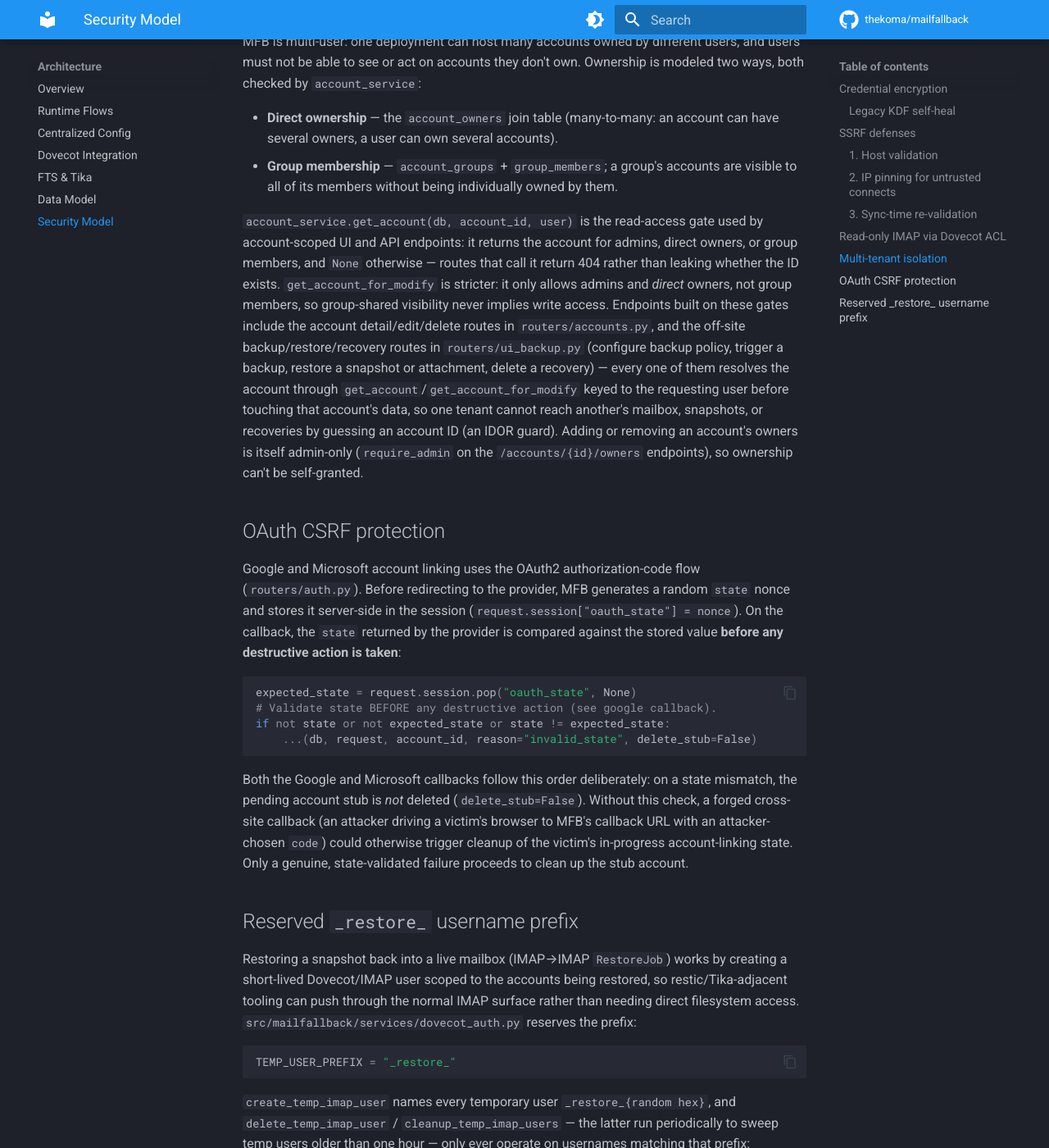
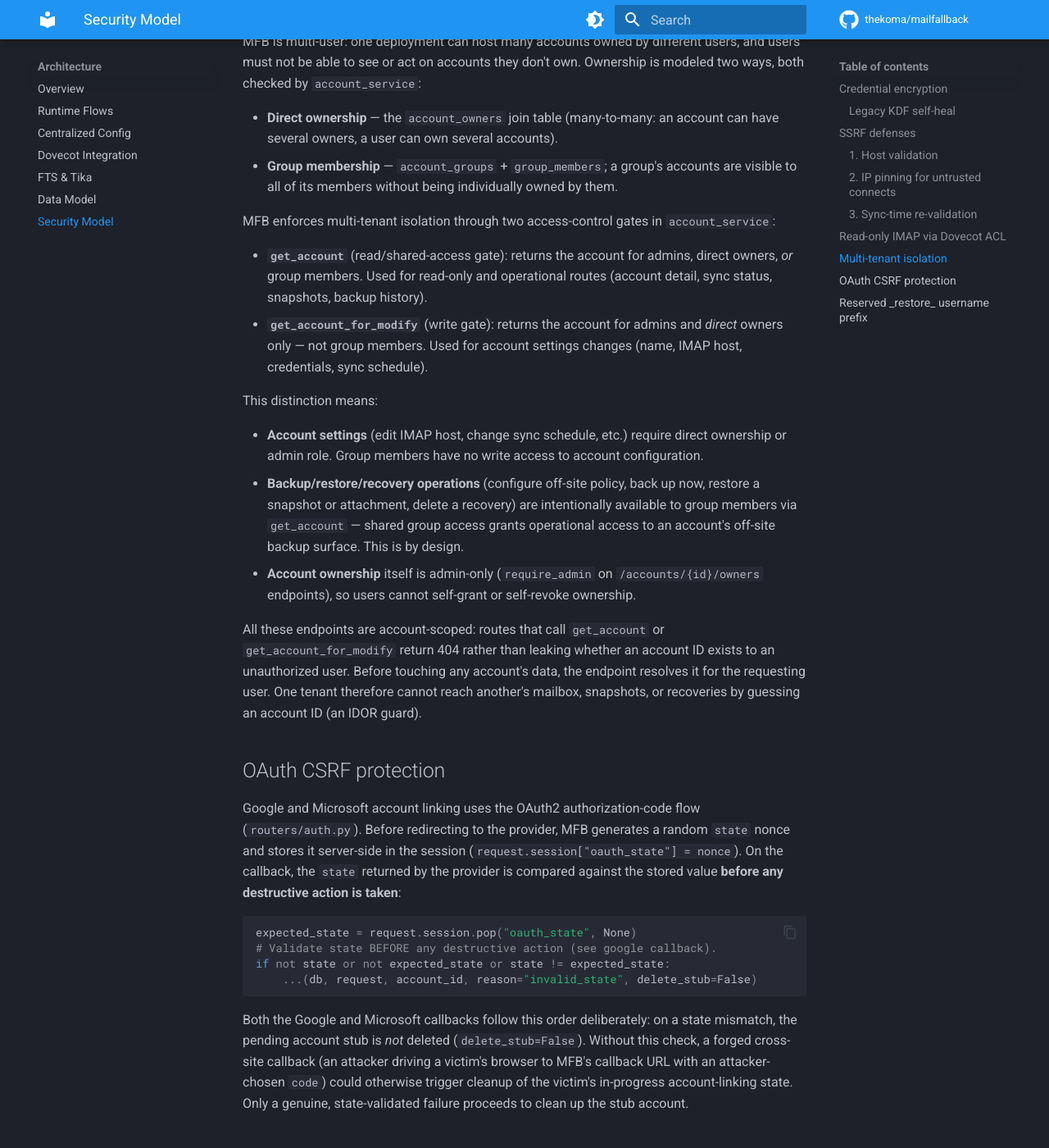
Before and after one commit to thekoma/mailfallback, an MkDocs documentation site: the page built from docs/src/architecture/security.md, in a window 1280 px wide and 1400 px high, scrolled down 3725 px. Shown: the whole window at 82% size. Built offline with MkDocs 1.6.1 and Material for MkDocs 9.7.7, drawn with Linux system fonts in a browser that asks for light colours; comment, search, counter and statistics services are not loaded.

Commit message:
docs(architecture): correct multi-tenant write-access description + lexicon
Fix the Multi-tenant isolation section to accurately distinguish:
- get_account (read/shared-access gate, includes group members)
- get_account_for_modify (write gate, admins and direct owners only)

Clarify that account settings changes require direct ownership, while
backup/restore/recovery operations are intentionally available to group
members by design (shared operational access). Fix bare "backup" noun
("trigger a backup" → "back up now").

Co-Authored-By: Claude Opus 4.8 <noreply@anthropic.com>

```diff
--- a/docs/src/architecture/security.md
+++ b/docs/src/architecture/security.md
@@ -169,21 +169,34 @@ Ownership is modeled two ways, both checked by `account_service`:
 - **Group membership** — `account_groups` + `group_members`; a group's accounts
   are visible to all of its members without being individually owned by them.
 
-`account_service.get_account(db, account_id, user)` is the read-access gate used
-by account-scoped UI and API endpoints: it returns the account for admins,
-direct owners, or group members, and `None` otherwise — routes that call it
-return 404 rather than leaking whether the ID exists. `get_account_for_modify`
-is stricter: it only allows admins and *direct* owners, not group members, so
-group-shared visibility never implies write access. Endpoints built on these
-gates include the account detail/edit/delete routes in `routers/accounts.py`,
-and the off-site backup/restore/recovery routes in `routers/ui_backup.py`
-(configure backup policy, trigger a backup, restore a snapshot or attachment,
-delete a recovery) — every one of them resolves the account through
-`get_account`/`get_account_for_modify` keyed to the requesting user before
-touching that account's data, so one tenant cannot reach another's mailbox,
-snapshots, or recoveries by guessing an account ID (an IDOR guard). Adding or
-removing an account's owners is itself admin-only (`require_admin` on the
-`/accounts/{id}/owners` endpoints), so ownership can't be self-granted.
+MFB enforces multi-tenant isolation through two access-control gates in
+`account_service`:
+
+- **`get_account`** (read/shared-access gate): returns the account for admins,
+  direct owners, *or* group members. Used for read-only and operational routes
+  (account detail, sync status, snapshots, backup history).
+- **`get_account_for_modify`** (write gate): returns the account for admins and
+  *direct* owners only — not group members. Used for account settings changes
+  (name, IMAP host, credentials, sync schedule).
+
+This distinction means:
+
+- **Account settings** (edit IMAP host, change sync schedule, etc.) require
+  direct ownership or admin role. Group members have no write access to account
+  configuration.
+- **Backup/restore/recovery operations** (configure off-site policy, back up now,
+  restore a snapshot or attachment, delete a recovery) are intentionally
+  available to group members via `get_account` — shared group access grants
+  operational access to an account's off-site backup surface. This is by design.
+- **Account ownership** itself is admin-only (`require_admin` on
+  `/accounts/{id}/owners` endpoints), so users cannot self-grant or self-revoke
+  ownership.
+
+All these endpoints are account-scoped: routes that call `get_account` or
+`get_account_for_modify` return 404 rather than leaking whether an account ID
+exists to an unauthorized user. Before touching any account's data, the endpoint
+resolves it for the requesting user. One tenant therefore cannot reach another's
+mailbox, snapshots, or recoveries by guessing an account ID (an IDOR guard).
 
 ## OAuth CSRF protection
 
```
